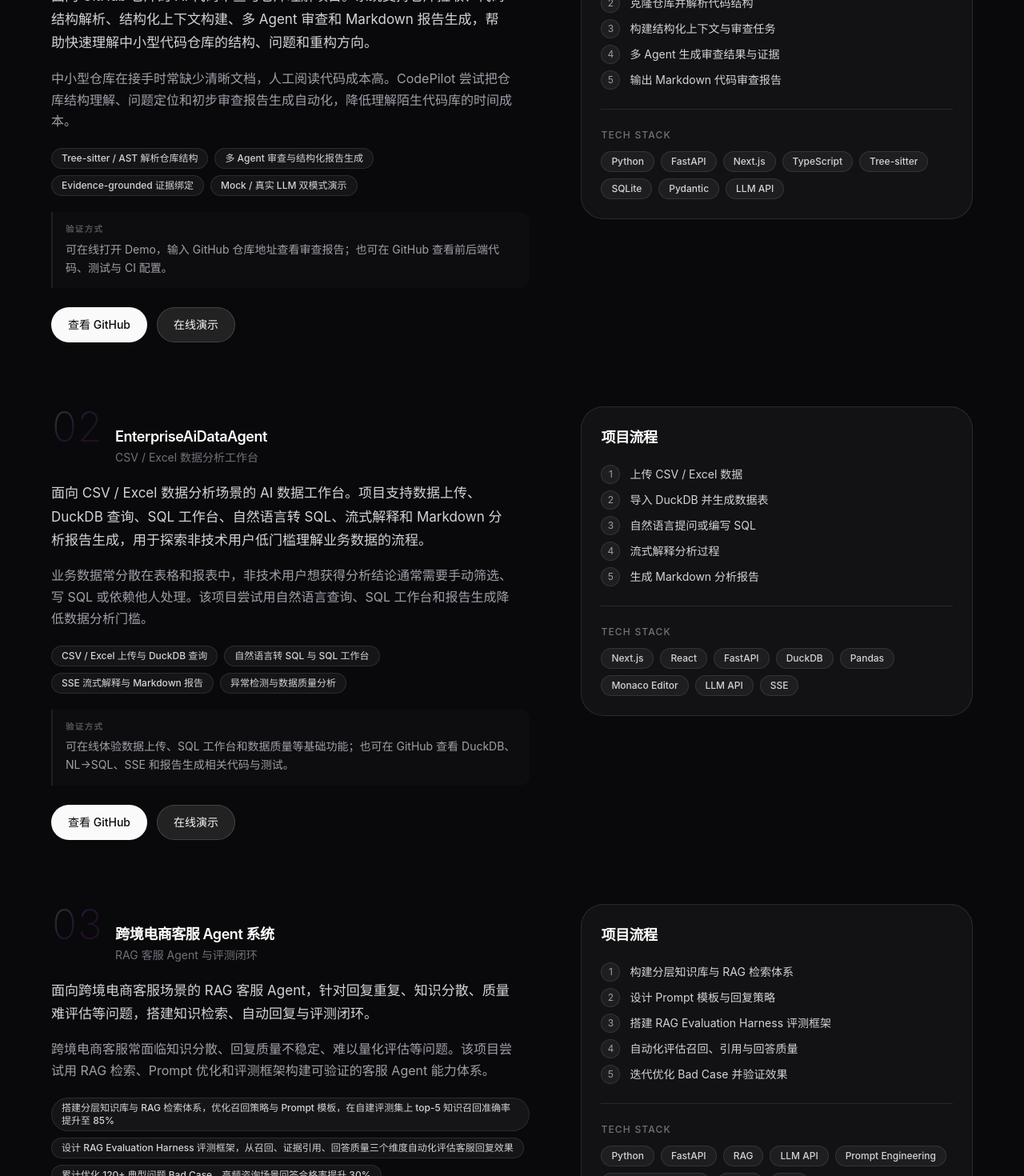
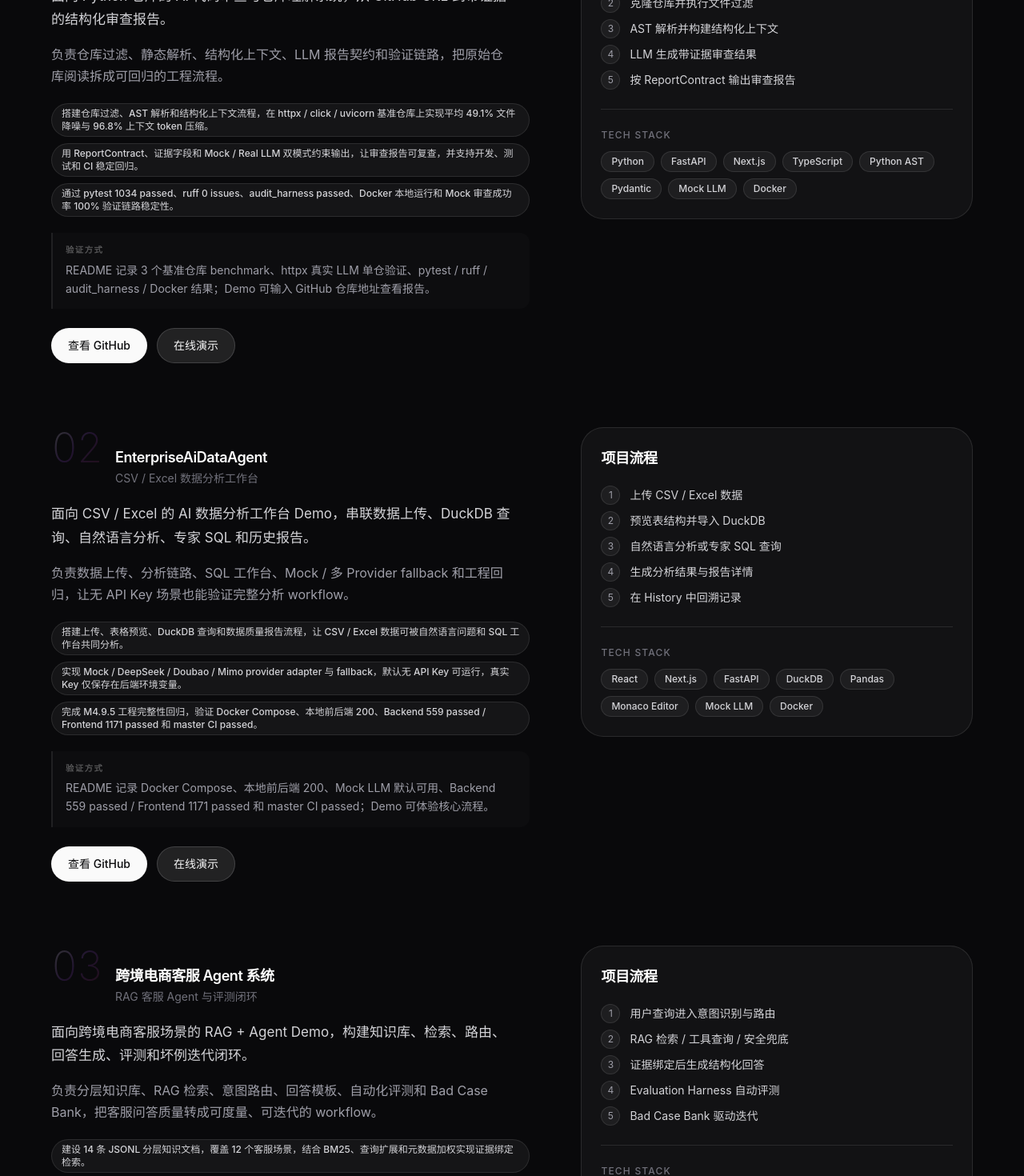
Before and after one commit to Strange-Men/Portfolio, a React (Vite) app: page / in a window 1280 px wide. Shown: the part 1800-3270 px from the top of the page at 80% size. Built offline with nearby package versions, Linux system fonts and the light colour scheme; the HTML template or start-up script is replaced by a standard one.

Commit message:
feat(v1.38.0-project-copy-sync): update project experience copy

```diff
--- a/src/data/projects.ts
+++ b/src/data/projects.ts
@@ -25,112 +25,110 @@ export const projects: PortfolioProject[] = [
     name: 'CodePilot',
     subtitle: 'AI 代码审查与仓库理解系统',
     description:
-      '面向 GitHub 仓库的 AI 代码审查与仓库理解项目。系统支持仓库拉取、代码结构解析、结构化上下文构建、多 Agent 审查和 Markdown 报告生成，帮助快速理解中小型代码仓库的结构、问题和重构方向。',
+      '面向 Python 仓库的 AI 代码审查与仓库理解系统，从 GitHub URL 到带证据的结构化审查报告。',
     painPoint:
-      '中小型仓库在接手时常缺少清晰文档，人工阅读代码成本高。CodePilot 尝试把仓库结构理解、问题定位和初步审查报告生成自动化，降低理解陌生代码库的时间成本。',
+      '负责仓库过滤、静态解析、结构化上下文、LLM 报告契约和验证链路，把原始仓库阅读拆成可回归的工程流程。',
     highlights: [
-      'Tree-sitter / AST 解析仓库结构',
-      '多 Agent 审查与结构化报告生成',
-      'Evidence-grounded 证据绑定',
-      'Mock / 真实 LLM 双模式演示',
+      '搭建仓库过滤、AST 解析和结构化上下文流程，在 httpx / click / uvicorn 基准仓库上实现平均 49.1% 文件降噪与 96.8% 上下文 token 压缩。',
+      '用 ReportContract、证据字段和 Mock / Real LLM 双模式约束输出，让审查报告可复查，并支持开发、测试和 CI 稳定回归。',
+      '通过 pytest 1034 passed、ruff 0 issues、audit_harness passed、Docker 本地运行和 Mock 审查成功率 100% 验证链路稳定性。',
     ],
     flow: [
       '输入 GitHub 仓库地址',
-      '克隆仓库并解析代码结构',
-      '构建结构化上下文与审查任务',
-      '多 Agent 生成审查结果与证据',
-      '输出 Markdown 代码审查报告',
+      '克隆仓库并执行文件过滤',
+      'AST 解析并构建结构化上下文',
+      'LLM 生成带证据审查结果',
+      '按 ReportContract 输出审查报告',
     ],
     techStack: [
       'Python',
       'FastAPI',
       'Next.js',
       'TypeScript',
-      'Tree-sitter',
-      'SQLite',
+      'Python AST',
       'Pydantic',
-      'LLM API',
+      'Mock LLM',
+      'Docker',
     ],
     links: [
       { label: '查看 GitHub', href: links.codepilotGithub, type: 'github' },
       { label: '在线演示', href: links.codepilotDemo, type: 'demo' },
     ],
     proof:
-      '可在线打开 Demo，输入 GitHub 仓库地址查看审查报告；也可在 GitHub 查看前后端代码、测试与 CI 配置。',
+      'README 记录 3 个基准仓库 benchmark、httpx 真实 LLM 单仓验证、pytest / ruff / audit_harness / Docker 结果；Demo 可输入 GitHub 仓库地址查看报告。',
   },
   {
     id: 'enterprise-ai-data-agent',
     name: 'EnterpriseAiDataAgent',
     subtitle: 'CSV / Excel 数据分析工作台',
     description:
-      '面向 CSV / Excel 数据分析场景的 AI 数据工作台。项目支持数据上传、DuckDB 查询、SQL 工作台、自然语言转 SQL、流式解释和 Markdown 分析报告生成，用于探索非技术用户低门槛理解业务数据的流程。',
+      '面向 CSV / Excel 的 AI 数据分析工作台 Demo，串联数据上传、DuckDB 查询、自然语言分析、专家 SQL 和历史报告。',
     painPoint:
-      '业务数据常分散在表格和报表中，非技术用户想获得分析结论通常需要手动筛选、写 SQL 或依赖他人处理。该项目尝试用自然语言查询、SQL 工作台和报告生成降低数据分析门槛。',
+      '负责数据上传、分析链路、SQL 工作台、Mock / 多 Provider fallback 和工程回归，让无 API Key 场景也能验证完整分析 workflow。',
     highlights: [
-      'CSV / Excel 上传与 DuckDB 查询',
-      '自然语言转 SQL 与 SQL 工作台',
-      'SSE 流式解释与 Markdown 报告',
-      '异常检测与数据质量分析',
+      '搭建上传、表格预览、DuckDB 查询和数据质量报告流程，让 CSV / Excel 数据可被自然语言问题和 SQL 工作台共同分析。',
+      '实现 Mock / DeepSeek / Doubao / Mimo provider adapter 与 fallback，默认无 API Key 可运行，真实 Key 仅保存在后端环境变量。',
+      '完成 M4.9.5 工程完整性回归，验证 Docker Compose、本地前后端 200、Backend 559 passed / Frontend 1171 passed 和 master CI passed。',
     ],
     flow: [
       '上传 CSV / Excel 数据',
-      '导入 DuckDB 并生成数据表',
-      '自然语言提问或编写 SQL',
-      '流式解释分析过程',
-      '生成 Markdown 分析报告',
+      '预览表结构并导入 DuckDB',
+      '自然语言分析或专家 SQL 查询',
+      '生成分析结果与报告详情',
+      '在 History 中回溯记录',
     ],
     techStack: [
+      'React',
       'Next.js',
-      'React',
       'FastAPI',
       'DuckDB',
       'Pandas',
       'Monaco Editor',
-      'LLM API',
-      'SSE',
+      'Mock LLM',
+      'Docker',
     ],
     links: [
       { label: '查看 GitHub', href: links.enterpriseAiGithub, type: 'github' },
       { label: '在线演示', href: links.enterpriseAiDemo, type: 'demo' },
     ],
     proof:
-      '可在线体验数据上传、SQL 工作台和数据质量等基础功能；也可在 GitHub 查看 DuckDB、NL→SQL、SSE 和报告生成相关代码与测试。',
+      'README 记录 Docker Compose、本地前后端 200、Mock LLM 默认可用、Backend 559 passed / Frontend 1171 passed 和 master CI passed；Demo 可体验核心流程。',
   },
   {
     id: 'customerops',
     name: '跨境电商客服 Agent 系统',
     subtitle: 'RAG 客服 Agent 与评测闭环',
     description:
-      '面向跨境电商客服场景的 RAG 客服 Agent，针对回复重复、知识分散、质量难评估等问题，搭建知识检索、自动回复与评测闭环。',
+      '面向跨境电商客服场景的 RAG + Agent Demo，构建知识库、检索、路由、回答生成、评测和坏例迭代闭环。',
     painPoint:
-      '跨境电商客服常面临知识分散、回复质量不稳定、难以量化评估等问题。该项目尝试用 RAG 检索、Prompt 优化和评测框架构建可验证的客服 Agent 能力体系。',
+      '负责分层知识库、RAG 检索、意图路由、回答模板、自动化评测和 Bad Case Bank，把客服问答质量转成可度量、可迭代的 workflow。',
     highlights: [
-      '搭建分层知识库与 RAG 检索体系，优化召回策略与 Prompt 模板，在自建评测集上 top-5 知识召回准确率提升至 85%',
-      '设计 RAG Evaluation Harness 评测框架，从召回、证据引用、回答质量三个维度自动化评估客服回复效果',
-      '累计优化 120+ 典型问题 Bad Case，高频咨询场景回答合格率提升 30%',
+      '建设 14 条 JSONL 分层知识文档，覆盖 12 个客服场景，结合 BM25、查询扩展和元数据加权实现证据绑定检索。',
+      '设计 11 个意图分类、规则路由和“结论 → 依据 → 操作建议”回答模板，并用 Profile 机制隔离前端与真实 LLM key。',
+      '搭建 Evaluation Harness 与 131 条 Bad Case Bank，使 Answer Pass Rate 从 46.72% 提升到 60.66%，Recall@5 达到 90.00%，pytest 293 passed。',
     ],
     flow: [
-      '构建分层知识库与 RAG 检索体系',
-      '设计 Prompt 模板与回复策略',
-      '搭建 RAG Evaluation Harness 评测框架',
-      '自动化评估召回、引用与回答质量',
-      '迭代优化 Bad Case 并验证效果',
+      '用户查询进入意图识别与路由',
+      'RAG 检索 / 工具查询 / 安全兜底',
+      '证据绑定后生成结构化回答',
+      'Evaluation Harness 自动评测',
+      'Bad Case Bank 驱动迭代',
     ],
     techStack: [
       'Python',
       'FastAPI',
+      'React',
+      'TypeScript',
       'RAG',
-      'LLM API',
-      'Prompt Engineering',
-      'Evaluation Harness',
-      'React',
-      'Vite',
+      'BM25',
+      'Evaluation',
+      'Docker',
     ],
     links: [
       { label: '查看 GitHub', href: links.customerOpsGithub, type: 'github' },
       { label: '在线演示', href: links.customerOpsDemo, type: 'demo' },
     ],
     proof:
-      '形成可复用客服 Agent 与评测套件，支持多语种知识库快速迁移。可通过在线 Demo 体验客服问答流程，并在 GitHub 查看 RAG 检索、评测框架、Bad Case 优化与项目文档。',
+      'README 记录在线 Demo、Render API、三层评测体系、131 条 Bad Case、pytest 293 passed、ruff / 前端构建 / Docker Compose 验证和 Mimo Profile 验证。',
   },
 ];
```
Also changed, not shown: 4 other files (tests, documents, lock files or other folders).
